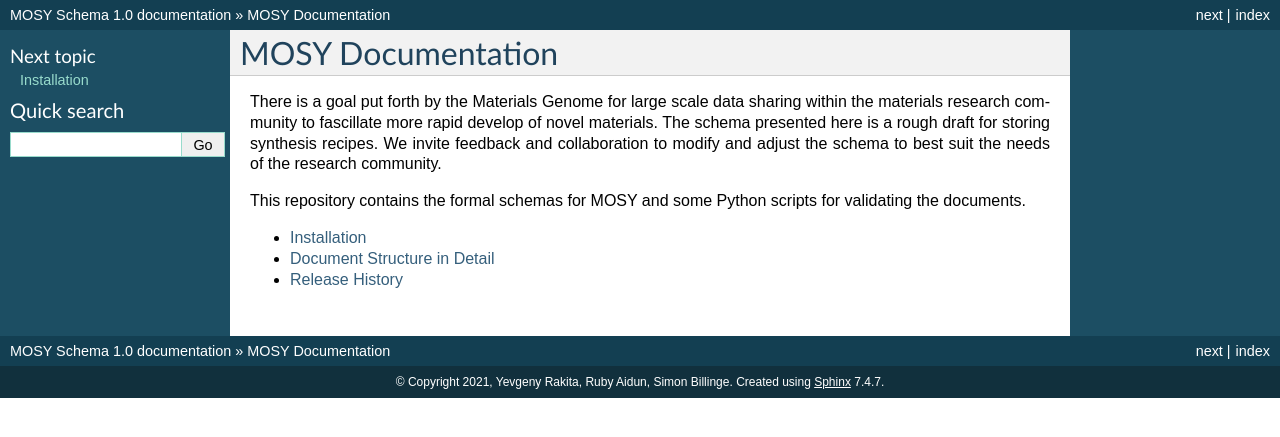
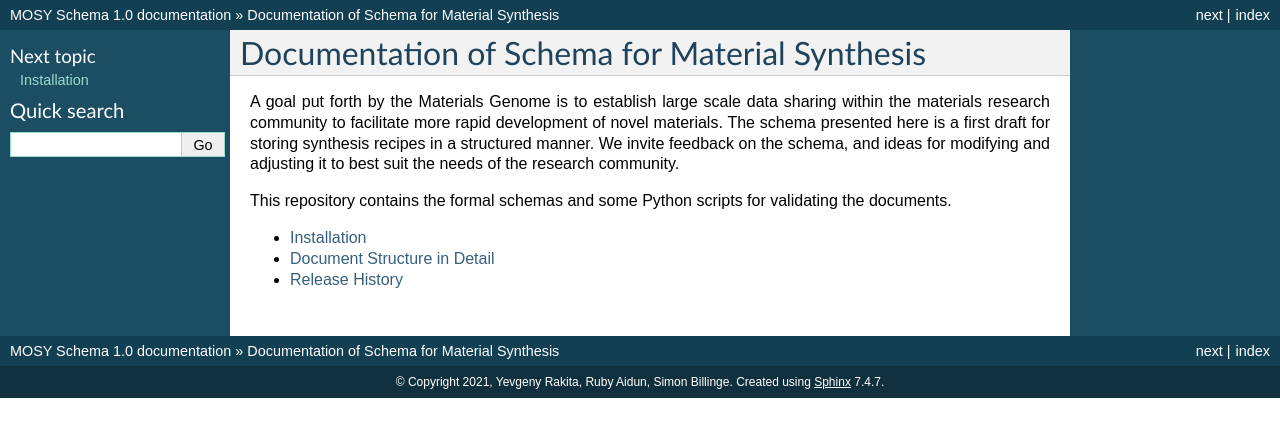
Before and after one commit to GENESIS-EFRC/mosydb-schema, a Sphinx documentation site: the page built from docs/source/index.rst, in a window 1280 px wide. Shown: the top 437 px of the page. Built offline with Sphinx 7.4.7, drawn with Linux system fonts in a browser that asks for light colours.

Commit message:
Edited the intro text

```diff
--- a/docs/source/index.rst
+++ b/docs/source/index.rst
@@ -1,17 +1,19 @@
-.. MOSY Schema documentation master file, created by
+.. Material Schema documentation master file, created by
    sphinx-quickstart on Wed Mar  3 10:43:48 2021.
    Can adapt this file, but it should at least
    contain the root `toctree` directive.
 
 ====================
-MOSY Documentation
+Documentation of Schema for Material Synthesis
 ====================
-There is a goal put forth by the Materials Genome for large scale data sharing within the
-materials research community to fascillate more rapid develop of novel materials.
-The schema presented here is a rough draft for storing synthesis recipes. We invite feedback
-and collaboration to modify and adjust the schema to best suit the needs of the research community.
+A goal put forth by the Materials Genome is to establish large scale data sharing within the materials research
+community to facilitate more rapid development of novel materials.
+The schema presented here is a first draft for storing synthesis recipes in a structured manner.
+We invite feedback on the schema, and ideas for modifying and adjusting it to best suit the needs of the
+research community.
 
-This repository contains the formal schemas for MOSY and some Python scripts for validating the documents.
+This repository contains the formal schemas and some Python scripts for validating the documents.
+
 
 
 .. toctree::
```
